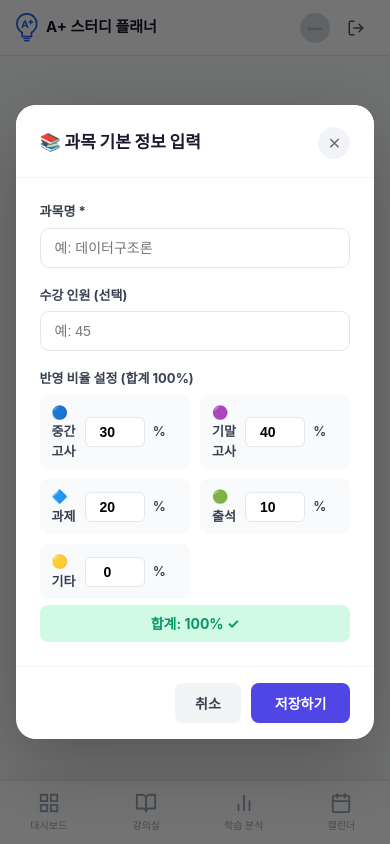
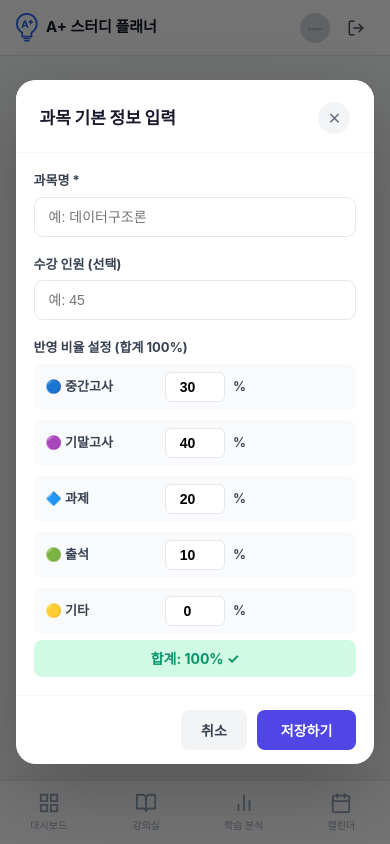
Before and after one commit to psu9963/2026-1-Ajoumasterclass, a Flask app: template templates/grade_predict.html in a window 390 px wide, after a click on "+ 새 과목 추가". Run offline with Flask 3, Linux system fonts and the light colour scheme; a user stored in the database is signed in; tables that the repository leaves empty hold one stand-in row (values such as "Sample post"); the template is opened without the code that fills it: most values are stand-ins (such as "Sample title", 1, 10 or a date in 2020); grey boxes marked "Sample" are stand-in pictures; some web fonts are replaced.

Commit message:
fix: 학점 예측 페이지 모바일 최적화 및 이모지 정리
- 반영 비율 입력 줄(.ratio-row)이 모바일 폭에서 라벨 텍스트가 잘리던
  문제 수정: 768px 이하에서 1열로 전환
- 비율 막대(.ratio-bar)를 비율 비례 폭 대신 줄바꿈되는 칩 형태로 전환해
  작은 비율 항목의 텍스트 잘림 방지
- 헤더/카드/모달 등 전반적인 여백·폰트 크기를 모바일 기준으로 축소
- 픽토그램 이모지 제거 (색상 구분용 🔵🟣🔷🟢🟡, 기능 기호 ✓✕▼→는 유지)

Co-Authored-By: Claude Sonnet 5 <noreply@anthropic.com>

```diff
--- a/templates/grade_predict.html
+++ b/templates/grade_predict.html
@@ -693,6 +692,51 @@
   margin-top: 6px;
   display: block;
 }
+
+/* ── 모바일 최적화 (768px 이하) ──────────────── */
+@media (max-width: 768px) {
+  .gp-container { padding: 20px 16px; }
+
+  .gp-header {
+    flex-wrap: wrap;
+    gap: 12px;
+    margin-bottom: 20px;
+  }
+  .gp-header-left h1 { font-size: 20px; }
+  .gp-header-left p  { font-size: 13px; }
+  .btn-add { width: 100%; text-align: center; }
+
+  .sc-header { padding: 16px 16px 12px; }
+  .sc-title h2 { font-size: 17px; }
+
+  /* 비율 막대: 비율에 비례한 폭 대신 줄바꿈되는 칩으로 전환 (인라인 flex:{{ratio}} 무시 필요) */
+  .ratio-bar {
+    flex-wrap: wrap;
+    height: auto;
+    margin: 0 16px 4px;
+    gap: 6px;
+  }
+  .rb-item {
+    flex: 0 1 auto !important;
+    min-width: 0;
+    padding: 5px 9px;
+    font-size: 10.5px;
+  }
+
+  .analysis-sections { padding: 16px; }
+  .abox { padding: 16px; }
+  .score-grid { grid-template-columns: repeat(auto-fit, minmax(88px, 1fr)); gap: 8px; }
+
+  .final-hero { padding: 16px; gap: 14px; }
+  .fh-grade { font-size: 40px; }
+  .fh-score { font-size: 22px; }
+
+  .gp-modal-body { padding: 18px; }
+  .gp-modal-footer { padding: 14px 18px; }
+
+  /* 반영 비율 입력 줄: 2열에서는 라벨이 잘리므로 1열로 전환 */
+  .ratio-grid { grid-template-columns: 1fr; }
+}
 </style>
 {% endblock %}
 
@@ -702,7 +746,7 @@
   <!-- 헤더 -->
   <div class="gp-header">
     <div class="gp-header-left">
-      <h1>📊 성적 예측 분석</h1>
+      <h1>성적 예측 분석</h1>
       <p>단계별로 성적을 입력하면 AI가 학점을 예측해드려요</p>
     </div>
     <button class="btn-add" onclick="openModal('modal-step1')">+ 새 과목 추가</button>
@@ -922,7 +965,7 @@
 <div class="gp-modal-overlay" id="modal-step1">
   <div class="gp-modal">
     <div class="gp-modal-header">
-      <h2>📚 과목 기본 정보 입력</h2>
+      <h2>과목 기본 정보 입력</h2>
       <button class="modal-x" onclick="closeModal('modal-step1')">✕</button>
     </div>
     <div class="gp-modal-body">
```
Also changed, not shown: other parts of templates/grade_predict.html (+21 -23 lines).
